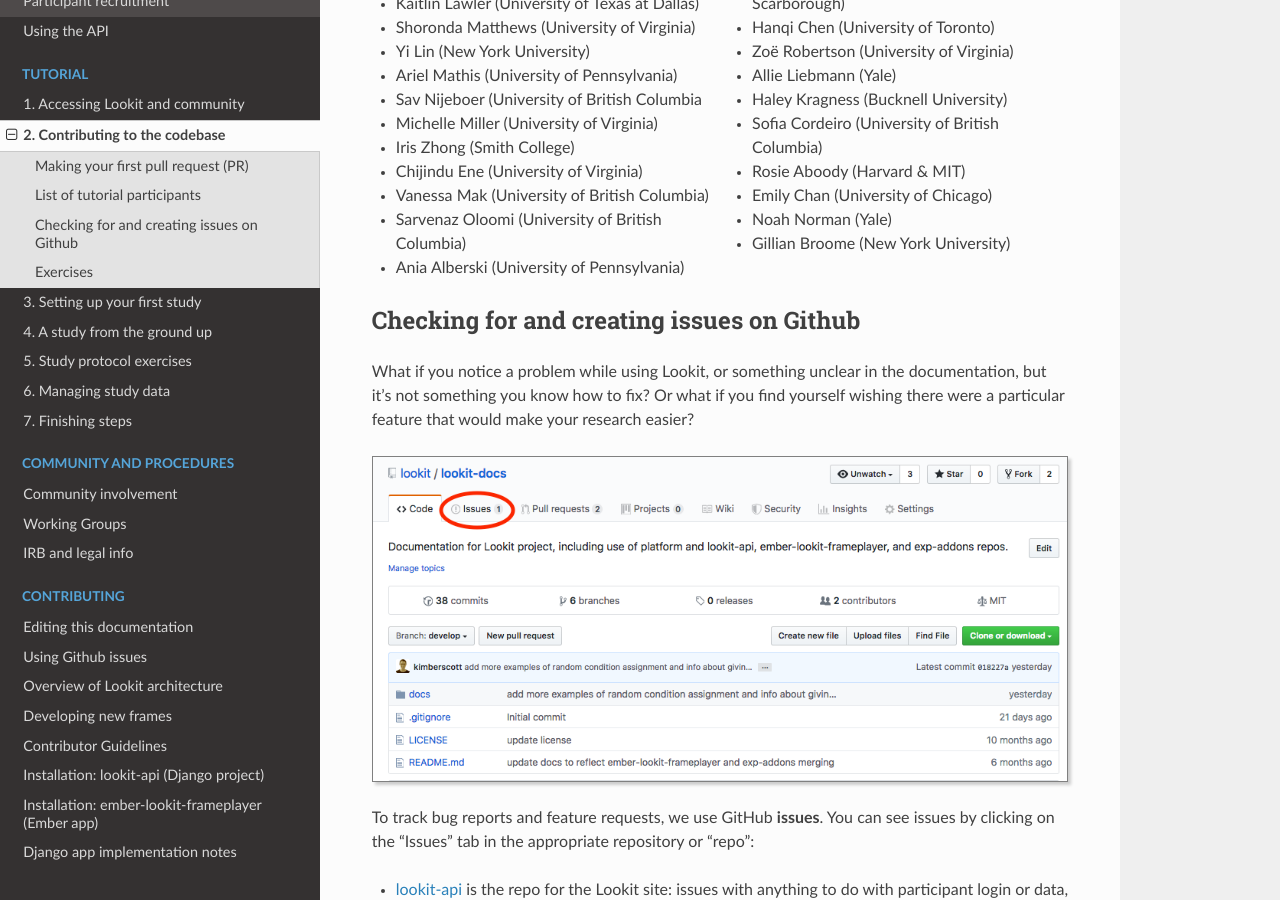
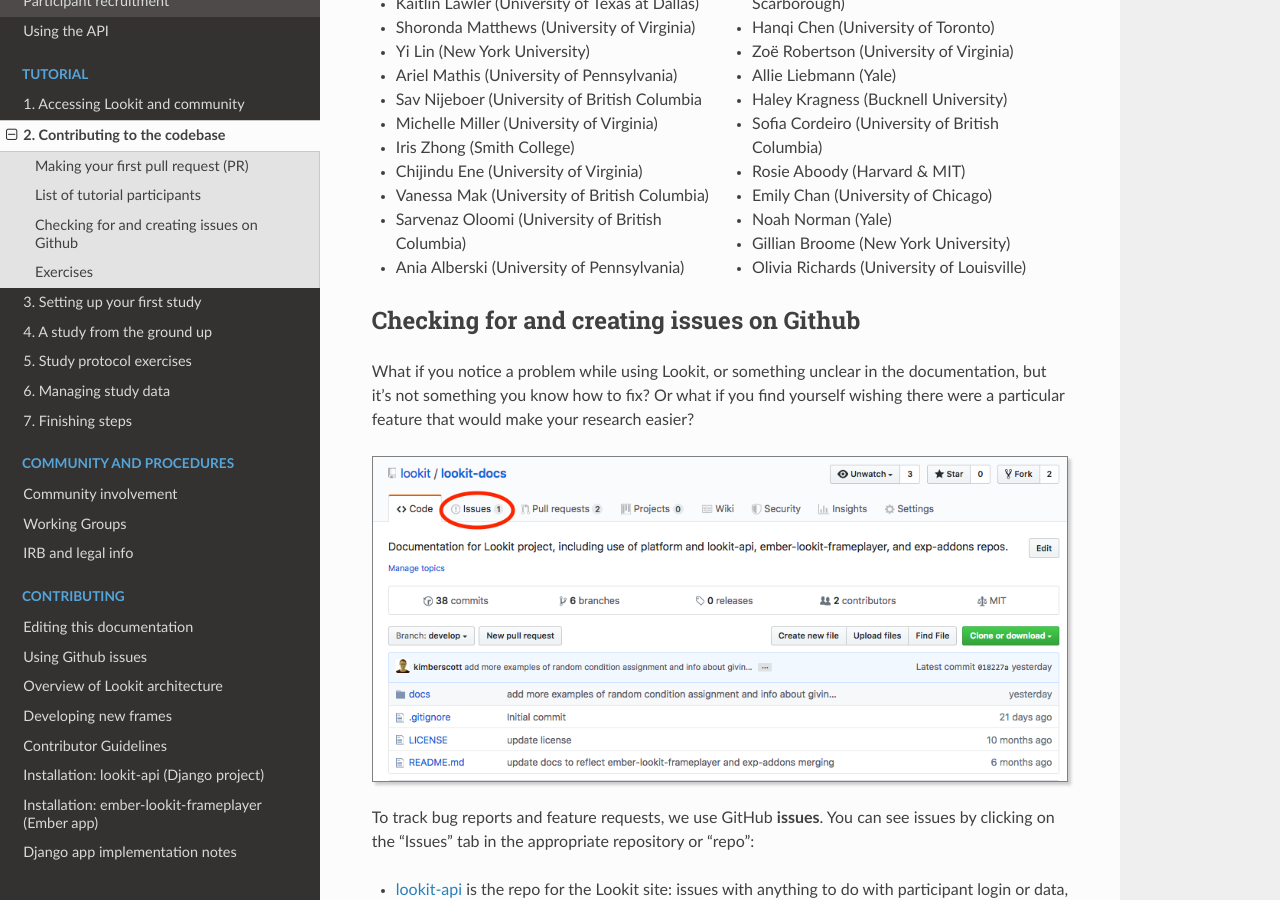
Before and after one commit to lookit/lookit-docs, a Sphinx documentation site: the page built from docs/source/tutorial-contributing.rst, in a window 1280 px wide and 900 px high, scrolled down 7041 px. Built offline with Sphinx 7.4.7 and the Read the Docs theme 2.0.0, drawn with Linux system fonts in a browser that asks for light colours.

Commit message:
Add tutorial participant to list

```diff
--- a/docs/source/tutorial-contributing.rst
+++ b/docs/source/tutorial-contributing.rst
@@ -268,7 +268,7 @@
 - Emily Chan (University of Chicago)
 - Noah Norman (Yale)
 - Gillian Broome (New York University)
-
+- Olivia Richards (University of Louisville)
 Checking for and creating issues on Github
 -------------------------------------------
 
```
